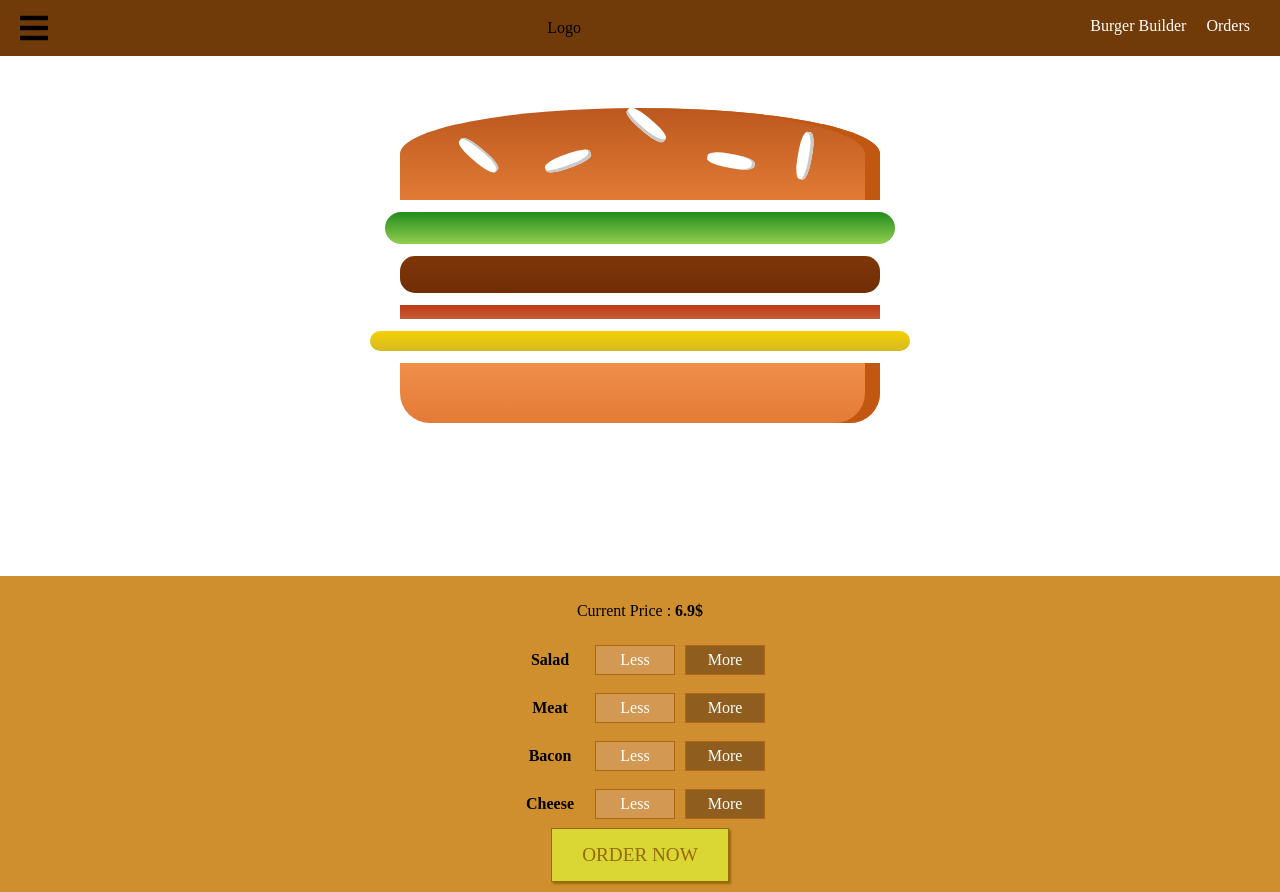
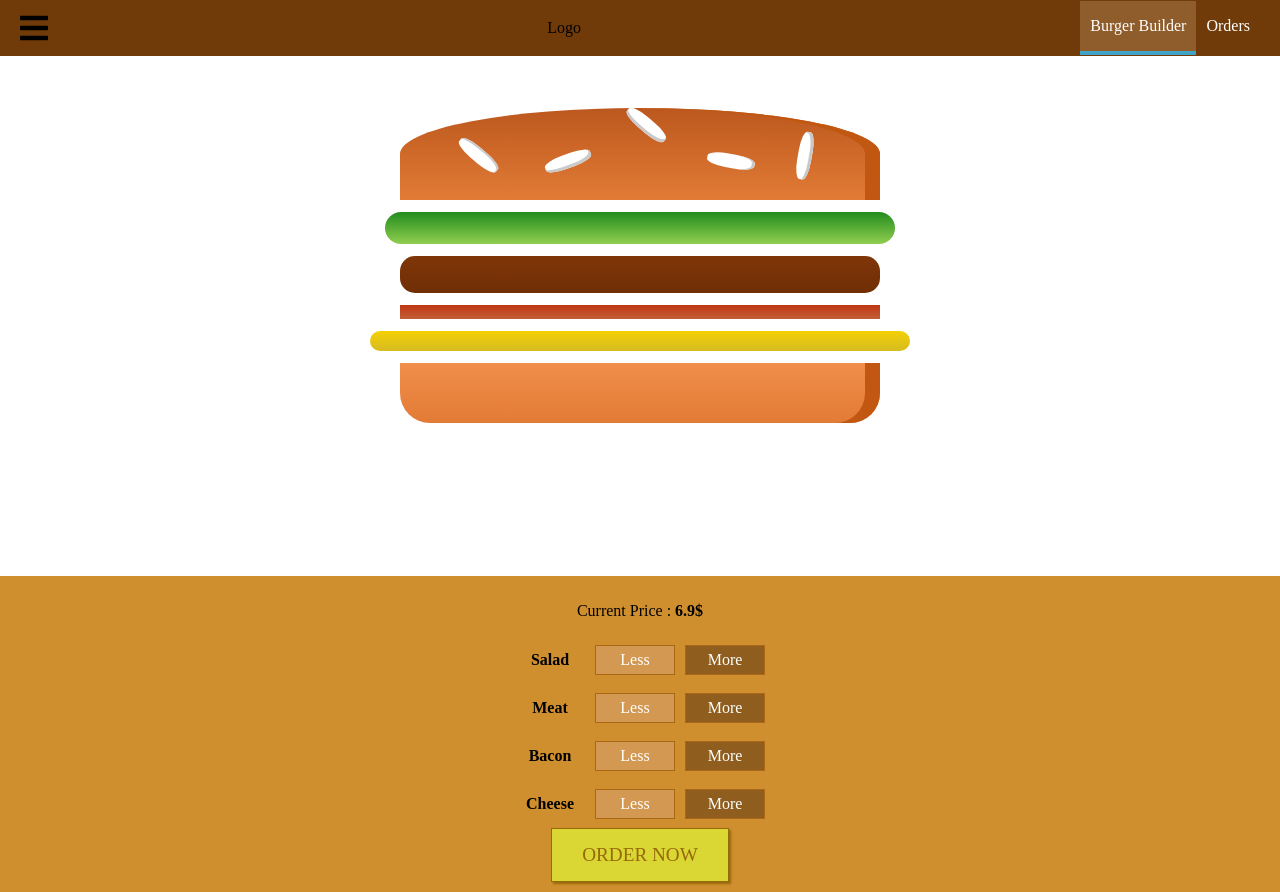
Before and after one commit to Blueblack319/my-burger, a React (Create React App) app: page / in a window 1280 px wide. Built offline with nearby package versions, Linux system fonts and the light colour scheme.

Commit message:
I don't know

```diff
--- a/package.json
+++ b/package.json
@@ -9,8 +9,10 @@
     "@testing-library/jest-dom": "^4.2.4",
     "@testing-library/react": "^9.5.0",
     "@testing-library/user-event": "^7.2.1",
+    "axios": "^0.20.0",
     "react": "^16.13.1",
     "react-dom": "^16.13.1",
+    "react-router-dom": "^5.2.0",
     "react-scripts": "3.4.3"
   },
   "scripts": {
--- a/src/App.js
+++ b/src/App.js
@@ -1,16 +1,19 @@
 import React from "react";
 import "./App.css";
 import BurgerBuilder from "./containers/BurgerBuilder/BurgerBuilder";
+import { BrowserRouter as Router, Route } from "react-router-dom";
 
 import Layout from "./hoc/Layout/Layout";
 
 function App() {
   return (
-    <div className="App">
-      <Layout>
-        <BurgerBuilder />
-      </Layout>
-    </div>
+    <Router>
+      <div className="App">
+        <Layout>
+          <Route exact path="/" component={BurgerBuilder} />
+        </Layout>
+      </div>
+    </Router>
   );
 }
 
--- a/src/components/Navigation/NavigationItems/NavigationItem/NavigationItem.js
+++ b/src/components/Navigation/NavigationItems/NavigationItem/NavigationItem.js
@@ -1,11 +1,18 @@
 import React from "react";
+import { NavLink } from "react-router-dom";
 
 import classes from "./NavigationItem.module.css";
 
 const NavigationItem = (props) => {
   return (
     <li className={classes.NavigationItem}>
-      <a href={props.link}>{props.children}</a>
+      <NavLink
+        to={props.link}
+        activeClassName={classes.active}
+        exact={props.exact}
+      >
+        {props.children}
+      </NavLink>
     </li>
   );
 };
--- a/src/components/Navigation/NavigationItems/NavigationItems.js
+++ b/src/components/Navigation/NavigationItems/NavigationItems.js
@@ -7,8 +7,10 @@ import NavigationItem from "./NavigationItem/NavigationItem";
 const NavigationItems = () => {
   return (
     <ul className={classes.NavigationItems}>
-      <NavigationItem link="/">Burger Builder</NavigationItem>
-      <NavigationItem link="/about">Orders</NavigationItem>
+      <NavigationItem link="/" exact>
+        Burger Builder
+      </NavigationItem>
+      <NavigationItem link="/orders">Orders</NavigationItem>
     </ul>
   );
 };
--- a/src/components/UI/Backdrop/Backdrop.module.css
+++ b/src/components/UI/Backdrop/Backdrop.module.css
@@ -8,8 +8,8 @@
   background-color: rgba(0, 0, 0, 0.5);
 }
 
-@media (min-width: 499px) {
+/* @media (min-width: 499px) {
   .Backdrop {
     display: none;
   }
-}
+} */
--- a/src/components/UI/Modal/Modal.js
+++ b/src/components/UI/Modal/Modal.js
@@ -9,10 +9,6 @@ class Modal extends Component {
       nextProps.ordered !== this.props.ordered ||
       nextProps.children !== this.props.children
     );
-  };
-
-  componentDidUpdate = () => {
-    console.log("[Modal.js] componentDidUpdate");
   };
 
   render() {
```
Also changed, not shown: 1 other file (tests, documents, lock files or other folders).
